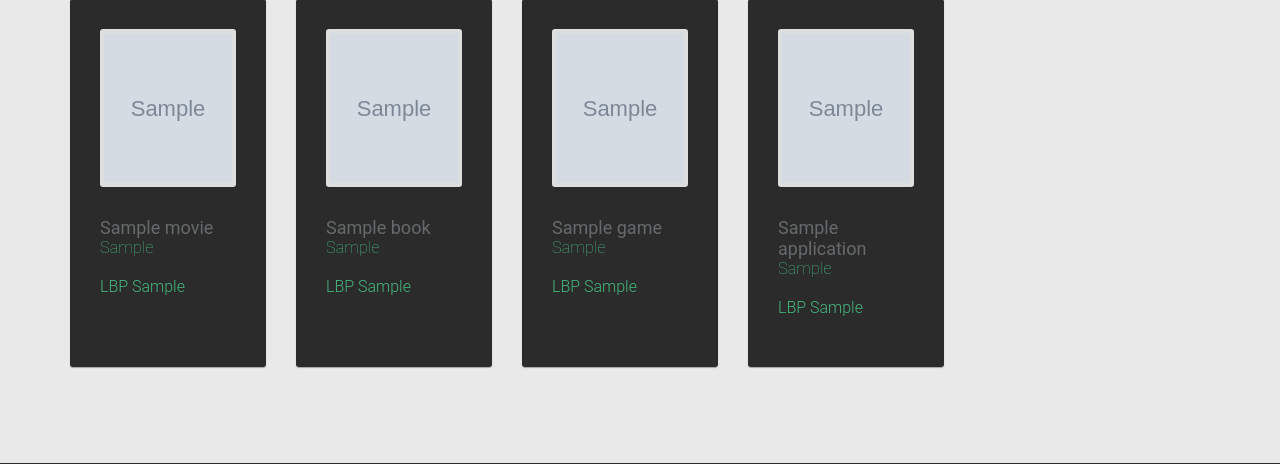
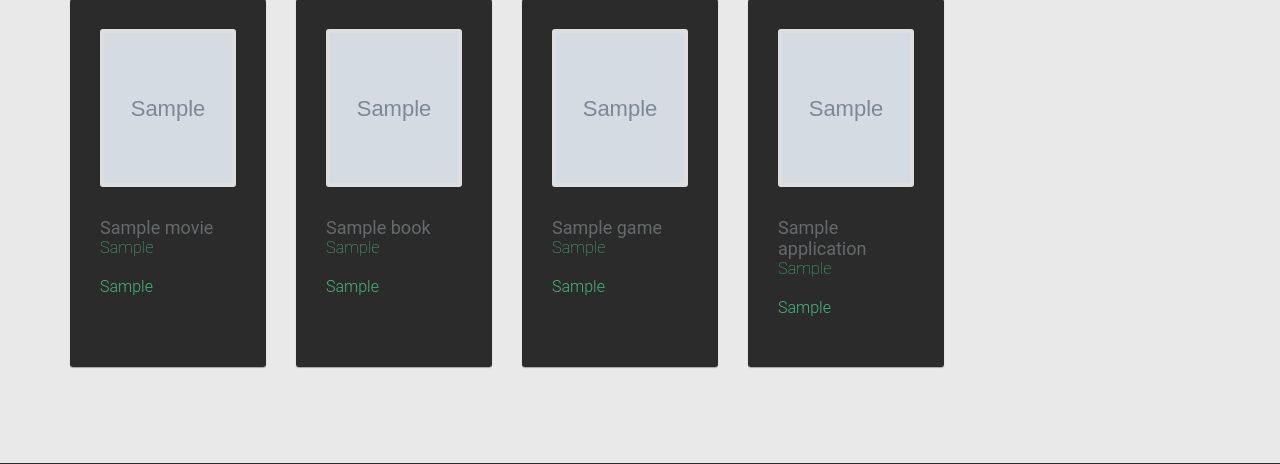
Before and after one commit to AhmedSadaqa/GAMB_STORE, a Django app: page /wishlist/ in a window 1280 px wide. Shown: the part 388-852 px from the top of the page. Run offline with Django 3.2, Linux system fonts and the light colour scheme; tables that the repository leaves empty hold one stand-in row (values such as "Sample post"); grey boxes marked "Sample" are stand-in pictures; some libraries are stand-ins or nearby versions.

Commit message:
Final Commit

```diff
--- a/GambStore/store/templates/store/wishlist.html
+++ b/GambStore/store/templates/store/wishlist.html
@@ -26,7 +26,7 @@
                                 </div>
                                 <h3 class="test1-title"><a href="#">{{item.movie_id.Name}}</a></h3>
                                 <h3 class="test1-category"><a href="#">{{item.movie_id.Genre}}</a></h3>
-                                <small class="price">LBP {{item.movie_id.Price}}</small>
+                                <small class="price">{{item.movie_id.Price}}</small>
                             </div>
                         </div>
                         {% endifnotequal %}
@@ -38,7 +38,7 @@
                                 </div>
                                 <h3 class="test1-title"><a href="#">{{item.book_id.Name}}</a></h3>
                                 <h3 class="test1-category"><a href="#">{{item.book_id.Genre}}</a></h3>
-                                <small class="price">LBP {{item.book_id.Price}}</small>
+                                <small class="price">{{item.book_id.Price}}</small>
                             </div>
                         </div>
                         {% endifnotequal %}
@@ -50,7 +50,7 @@
                                 </div>
                                 <h3 class="test1-title"><a href="#">{{item.game_id.Name}}</a></h3>
                                 <h3 class="test1-category"><a href="#">{{item.game_id.Genre}}</a></h3>
-                                <small class="price">LBP {{item.game_id.Price}}</small>
+                                <small class="price">{{item.game_id.Price}}</small>
                             </div>
                         </div>
                         {% endifnotequal %}
@@ -62,7 +62,7 @@
                                 </div>
                                 <h3 class="test1-title"><a href="#">{{item.application_id.Name}}</a></h3>
                                 <h3 class="test1-category"><a href="#">{{item.application_id.Genre}}</a></h3>
-                                <small class="price">LBP {{item.application_id.Price}}</small>
+                                <small class="price">{{item.application_id.Price}}</small>
                             </div>
                         </div>
                         {% endifnotequal %}
```
Also changed, not shown: GambStore/store/templates/store/selectedMovie.html (+4 -16 lines), GambStore/store/templates/store/visitedItems.html (+4 -4 lines), GambStore/media/Static/store/books/Blood_Truth.jpg (added), GambStore/media/Static/store/books/Blood_Truth1.jpg (added), GambStore/media/Static/store/books/Blood_Truth2.jpg (added), GambStore/media/Static/store/books/Blood_Truth3.jpg (added), GambStore/media/profile_pics/circle.png (added), GambStore/media/profile_pics/circle_Xp3Kf0y.png (added).
